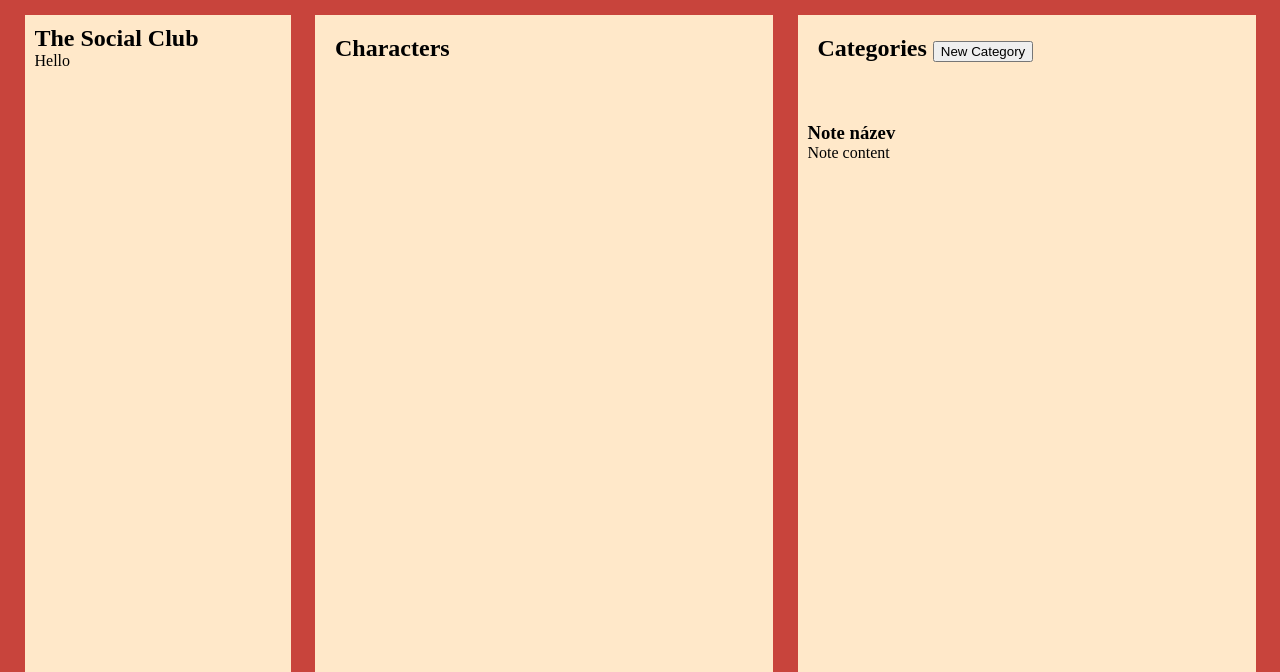
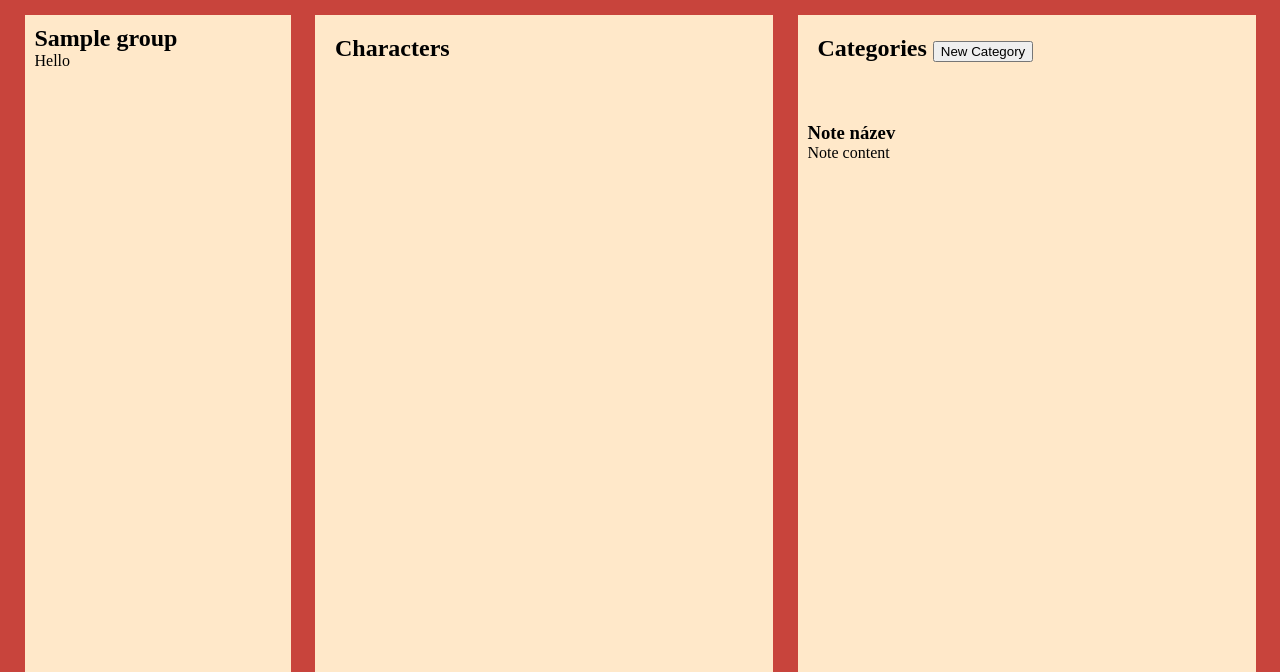
Before and after one commit to ZuzanaOsobova/BP-old, a PHP site: page /group.php?group_id=1 in a window 1280 px wide. Shown: the part 96-768 px from the top of the page. Run offline with PHP 8.4, Linux system fonts and the light colour scheme; the visitor is signed in with stand-in values (Sample User, id 1); tables that the repository leaves empty hold one stand-in row (values such as "Sample post").

Commit message:
group_name edit

```diff
--- a/group.php
+++ b/group.php
@@ -7,8 +7,12 @@ $current_page = "group_name"; /* připsat PHP, které bude měnit jméno */
 
 $group_id = $_GET["group_id"];
 
-$message = "PHP works";
-echo "<script>console.log('$message'); console.log('$group_id')</script>";
+$stmt = $db->prepare("SELECT group_name FROM groups WHERE group_id = ? LIMIT 1");
+$stmt->execute([$group_id]);
+$group_name = $stmt ->fetchAll(PDO::FETCH_ASSOC);
+
+$group_name = $group_name[0]['group_name'];
+echo"<script>console.log('$group_name')</script>";
 
 
 if (!empty($_POST['form_type'])){
@@ -73,6 +77,8 @@ if (!empty($_POST['form_type'])){
     <script src="https://ajax.googleapis.com/ajax/libs/jquery/3.7.1/jquery.min.js"></script>
     <script src="group_javascript.js"></script>
 
+    <title><?php echo $group_name;?></title>
+
 </head>
 
 <body>
@@ -81,7 +87,7 @@ if (!empty($_POST['form_type'])){
 
     <div class="column_chat">
         <div class="social_club">
-            <h2>The Social Club</h2>
+            <h2><?php echo $group_name;?></h2>
             <div class="social_club_content">
                 Hello
             </div>
```
